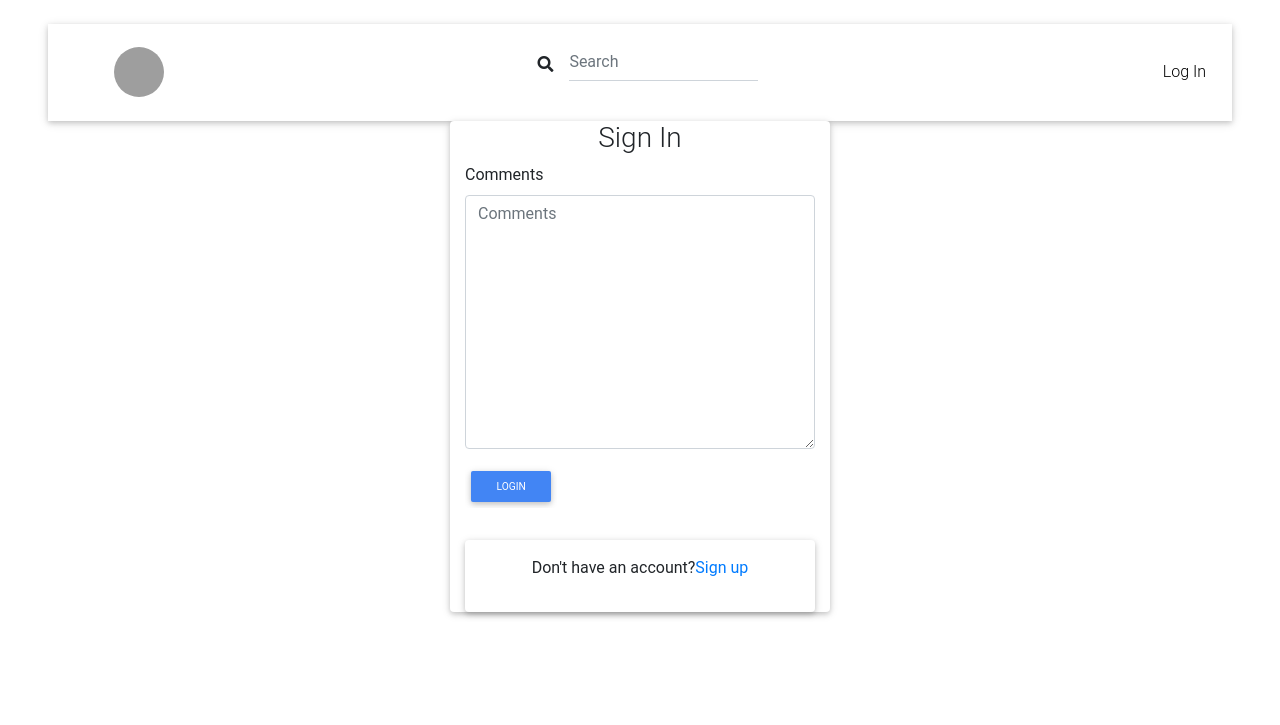
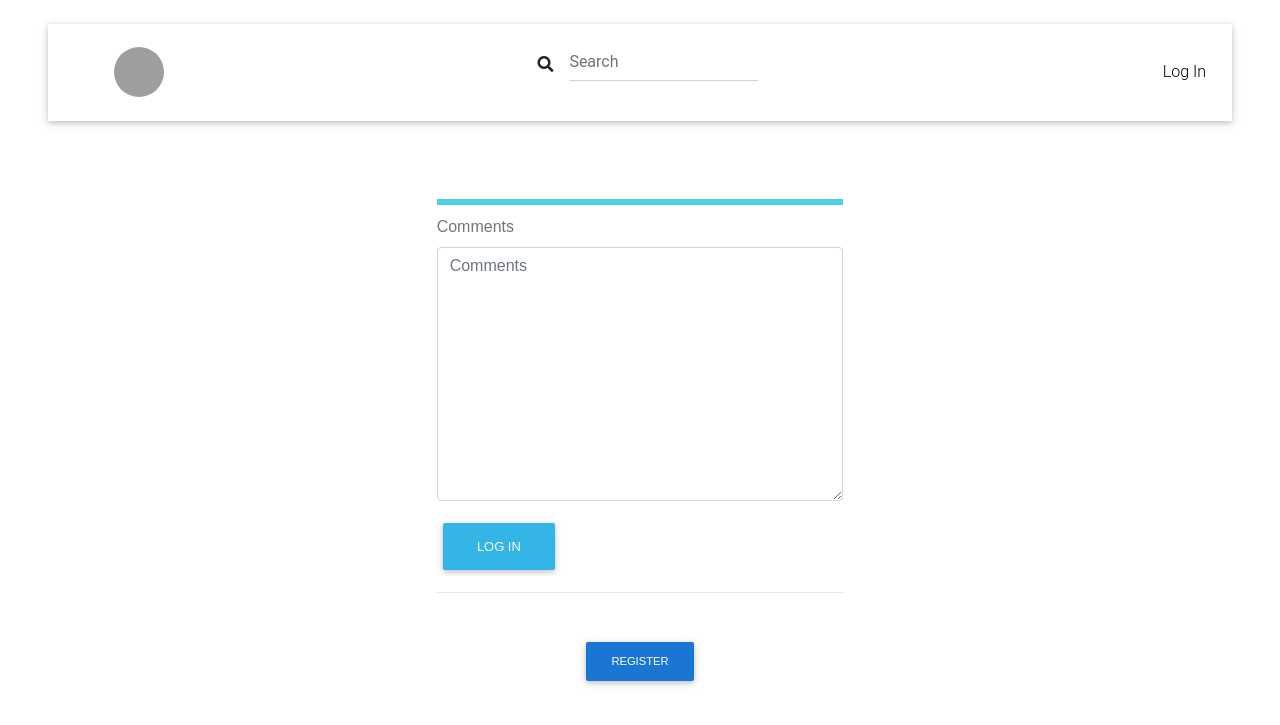
Before and after one commit to collinsbett29/Awwards, a Django app: template sites/templates/registration/login.html in a window 1280 px wide. Shown: the top 725 px of the page. Run offline with Django 3.2, Linux system fonts and the light colour scheme; the template is opened without the code that fills it: values that come from a table or form of the project are taken from there, others are empty; parts of the project's set-up code (start-up, migrations or seed data) failed here and were passed over; some libraries are stand-ins or nearby versions; grey boxes are pictures that could not be loaded.

```diff
--- a/sites/templates/registration/login.html
+++ b/sites/templates/registration/login.html
@@ -1,49 +1,36 @@
 {%extends "registration/base.html"%}
 {% load bootstrap4 %}
 {% block content %}
-<div class="container">
 <div class="row">
-        <!-- Empty div -->
-        <div class="col-md-4"></div>
-        <div class="col-md-4 card">
-            {% if form.errors %}
-            <p> Password or Username is incorrect </p>
-            {% endif %}
-            <div class="panel panel-default">
+    <div class="col-md-4">
 
-                <div class="panel-heading">
-                    <h3 class="text-center">Sign In</h3>
     </div>
-                <div class="panel-body">
-
-                    <form action="/accounts/login/"
-                          method="post">
+    <div class="col-md-4 " id="form" style="color:white;
+    font-family: sans-serif;margin-top: 20px;" >
+        <h2 style="border-bottom:6px solid #4DD0E1;margin-bottom: 10px;padding: 10px;">Log In</h2>
+        <form action="/accounts/login/" method="POST" style="color:#757575;" class="login-box">
             {% csrf_token %}
-                        {% bootstrap_form form%}
+            {% bootstrap_form form %}
 
             <div class="form-group">
-                            <input type="submit"
-                                   class="btn btn-primary btn-sm"
-                                   value="Login">
+                <input type="submit" class="btn btn-info btn-rounded waves-effect text-center" value="Log In"
+                    style="text-align:center;">
             </div>
+            <input type="hidden" name="next" value="/">
+        </form>
+        <div class="panel panel-default text-center">
+            <hr>
+            <h6 class="text-center">Don't have an account?</h6>
+            <a href="/accounts/register" class="btn btn-blue btn-md text-center sm">Register</a>
 
-                        <input type="hidden"
-                               name="next"
-                               value="{{next}}">
-                    </form>
         </div>
     </div>
-            <div class="card card-default mt-3 d-flex flex-row justify-content-center">
-                <p class="float left my-3">Don't have an account?</p>
-                <a class="float-right my-3"
-                   href="/accounts/register/">
-                    <p>Sign up</p>
-                </a>
-            </div>
-        </div>
-        <!-- empty div -->
     <div class="col-md-4"></div>
 </div>
 </div>
+</div>
+
+
+
 
 {% endblock %}
```
Also changed, not shown: sites/templates/registration/registration_form.html (+22 -39 lines), sites/templates/registration/ base.html (deleted). Lines whose indentation alone changed are shown as unchanged.
